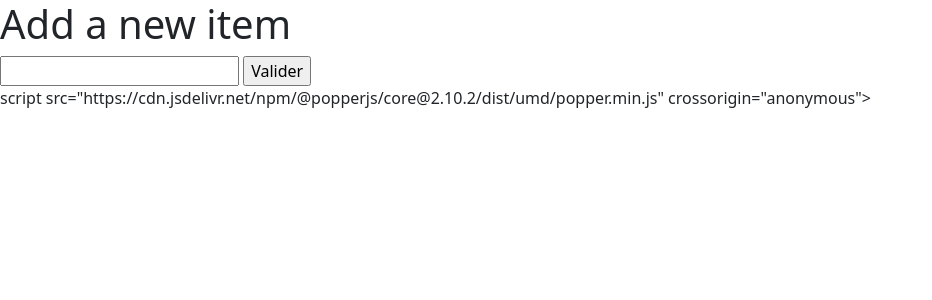
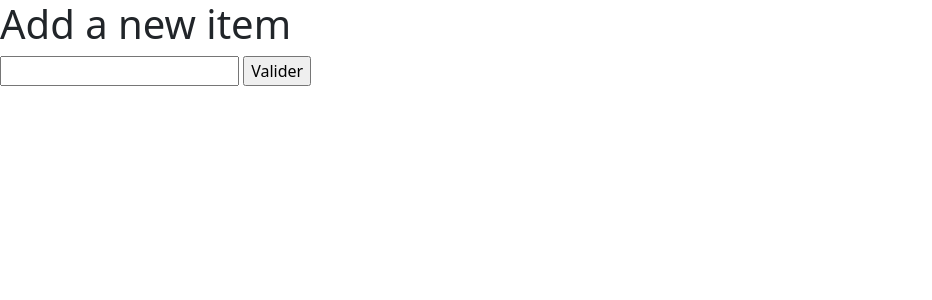
Before and after one commit to afeynaud/bordeaux2021-php-hackathon1-blind-up, a PHP site: template src/View/Item/add.html.twig in a window 1280 px wide. Shown: the top 300 px of the page, without its empty margins (0-932 px from the left). Run offline with PHP 8.4, Linux system fonts and the light colour scheme; the template is opened without the code that fills it, so the values that code supplies are empty; some libraries are stand-ins or nearby versions.

Commit message:
Update layout.html.twig

```diff
--- a/src/View/layout.html.twig
+++ b/src/View/layout.html.twig
@@ -16,7 +16,7 @@
 
 <body>
     {% block content %}{% endblock %}
-    script src="https://cdn.jsdelivr.net/npm/@popperjs/core@2.10.2/dist/umd/popper.min.js" integrity="sha384-7+zCNj/IqJ95wo16oMtfsKbZ9ccEh31eOz1HGyDuCQ6wgnyJNSYdrPa03rtR1zdB" crossorigin="anonymous"></script>
+    <script src="https://cdn.jsdelivr.net/npm/@popperjs/core@2.10.2/dist/umd/popper.min.js" integrity="sha384-7+zCNj/IqJ95wo16oMtfsKbZ9ccEh31eOz1HGyDuCQ6wgnyJNSYdrPa03rtR1zdB" crossorigin="anonymous"></script>
     <script src="https://cdn.jsdelivr.net/npm/bootstrap@5.1.3/dist/js/bootstrap.min.js" integrity="sha384-QJHtvGhmr9XOIpI6YVutG+2QOK9T+ZnN4kzFN1RtK3zEFEIsxhlmWl5/YESvpZ13" crossorigin="anonymous"></script>
     {% block javascript %}{% endblock %}
 
```
